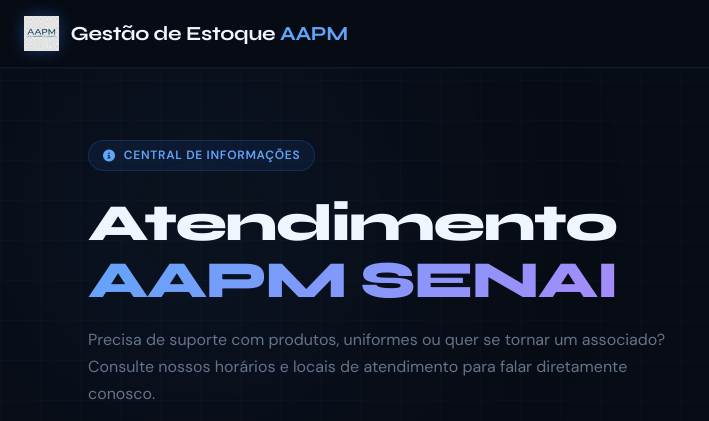
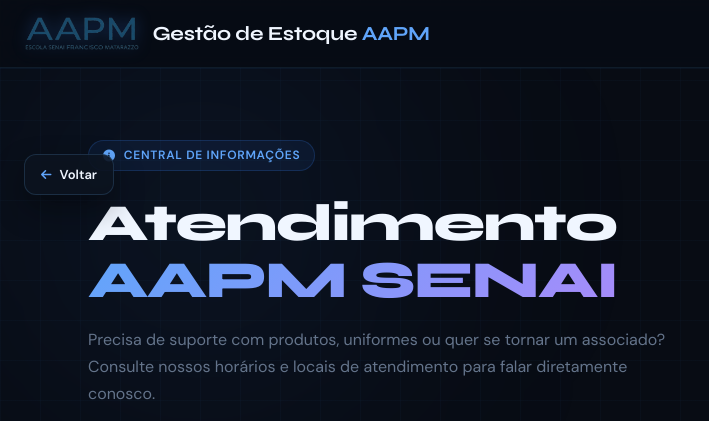
Before and after one commit to Igor0liveir4/Projeto-de-estoque-AAPM, a FastAPI app: page /contato in a window 1280 px wide. Shown: the top 421 px of the page, without its empty margins (0-709 px from the left). Run offline with FastAPI, Linux system fonts and the light colour scheme.

Commit message:
add botão de retorno no contados

```diff
--- a/app/templates/base.html
+++ b/app/templates/base.html
@@ -454,7 +454,7 @@
         <div class="container">
             <div class="header-top">
                 <div class="header-content">
-                    <img src="/static/logo/logoaapm.png" alt="Logo AAPM" class="logo-header">
+                    <img src="/static/logo/logoAAPM-transparent.png" alt="Logo AAPM" class="logo-header">
                     <h1>Gestão de Estoque <span>AAPM</span></h1>
                 </div>
                 {% if usuario %}
--- a/app/templates/contato.html
+++ b/app/templates/contato.html
@@ -301,6 +301,41 @@
         text-align: justify;
     }
 
+    .fixed-back-button {
+        position: fixed;
+        left: 24px;
+        top: calc(var(--header-h) + 18px);
+        z-index: 50;
+        display: inline-flex;
+        align-items: center;
+        gap: 8px;
+        padding: 11px 16px;
+        background: rgba(13, 19, 32, 0.9);
+        border: 1px solid rgba(99, 179, 237, 0.18);
+        border-radius: 12px;
+        color: #f0f6ff;
+        font-family: 'DM Sans', sans-serif;
+        font-size: 13px;
+        font-weight: 700;
+        text-decoration: none;
+        cursor: pointer;
+        box-shadow: 0 14px 30px rgba(0, 0, 0, 0.35);
+        backdrop-filter: blur(14px);
+        -webkit-backdrop-filter: blur(14px);
+        transition: transform 0.22s ease, border-color 0.22s ease, background 0.22s ease;
+    }
+
+    .fixed-back-button:hover {
+        background: rgba(59, 130, 246, 0.16);
+        border-color: rgba(96, 165, 250, 0.4);
+        transform: translateY(-2px);
+    }
+
+    .fixed-back-button i {
+        color: #60a5fa;
+        font-size: 12px;
+    }
+
     /* ── RESPONSIVIDADE ────────────────────────────────── */
     @media (max-width: 992px) {
         .contact-grid {
@@ -324,10 +359,20 @@
         .notice-card {
             padding: 32px 24px;
         }
+
+        .fixed-back-button {
+            left: 16px;
+            top: 118px;
+            padding: 10px 13px;
+        }
     }
 </style>
 
 <div class="contact-wrapper">
+    <button type="button" class="fixed-back-button" onclick="voltarPaginaAnterior()" aria-label="Voltar para a pagina anterior">
+        <i class="fas fa-arrow-left"></i>
+        <span>Voltar</span>
+    </button>
 
     <div class="contact-hero">
         <div class="contact-eyebrow">
@@ -423,6 +468,15 @@
             </div>
         </div>
     </div>
+</div>
+<script>
+    function voltarPaginaAnterior() {
+        if (window.history.length > 1) {
+            window.history.back();
+            return;
+        }
 
-</div>
+        window.location.href = '/';
+    }
+</script>
 {% endblock %}
```
Also changed, not shown: app/static/logo/logoAAPM-transparent.png (added).
